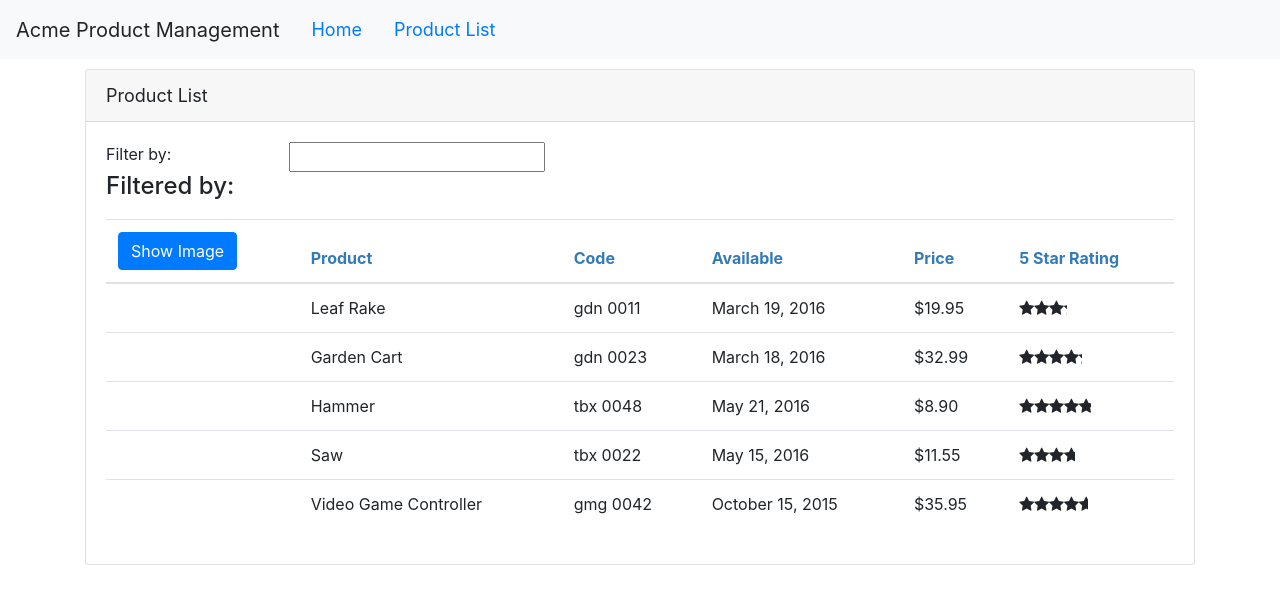
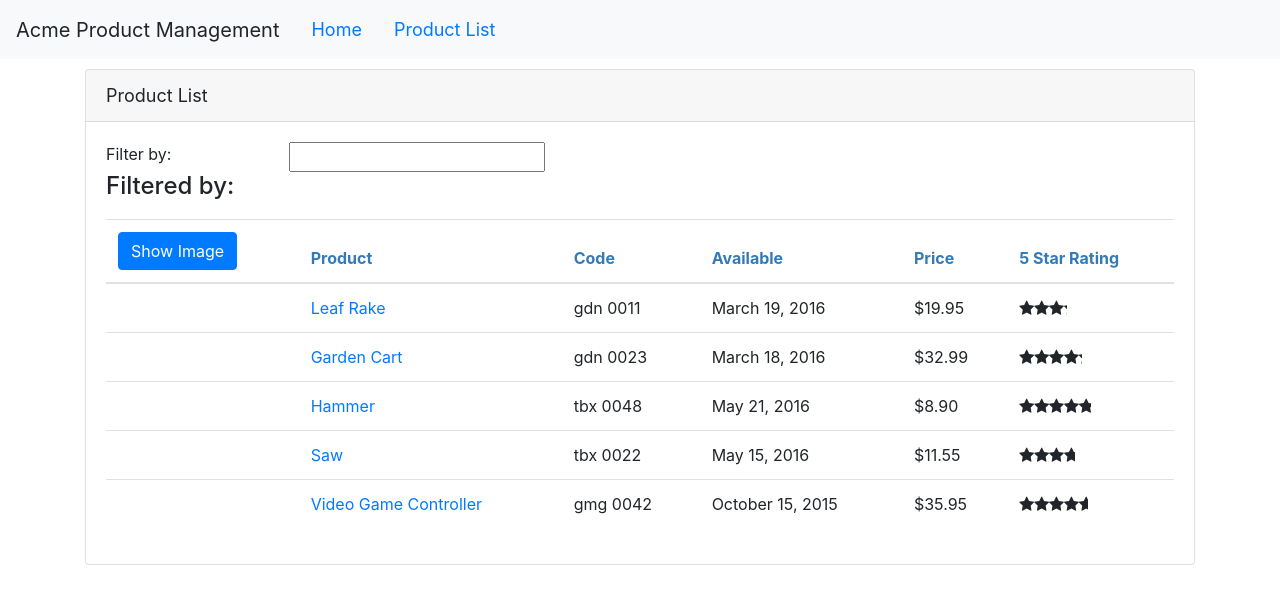
Before and after one commit to jmphelps/APM, an Angular app: page /products in a window 1280 px wide. Shown: the top 604 px of the page. Built offline with nearby package versions, Linux system fonts and the light colour scheme.

Commit message:
worked on some routing stuff

```diff
--- a/src/app/products/product-detail.component.ts
+++ b/src/app/products/product-detail.component.ts
@@ -1,4 +1,5 @@
 import { Component, OnInit } from '@angular/core';
+import { ActivatedRoute } from '@angular/router';
 import { IProduct } from './product';
 
 @Component({
@@ -9,9 +10,21 @@
 pageTitle = 'Product Detail';
 product: IProduct;
 
-  constructor() { }
+  constructor(private route: ActivatedRoute) { }
 
   ngOnInit() {
+    let id = +this.route.snapshot.paramMap.get('id');
+    this.pageTitle += `: ${id}`;
+    this.product = {
+      'productId': 1,
+      'productName': 'Leaf Rake',
+      'productCode': 'GDN-0011',
+      'releaseDate': 'March 19, 2016',
+      'description': 'Leaf rake with 48-inch wooden handle.',
+      'price': 19.95,
+      'starRating': 3.2,
+      'imageUrl': 'https://openclipart.org/image/300px/svg_to_png/26215/Anonymous_Leaf_Rake.png'
+    };
   }
 
 }
--- a/src/app/products/product-list.component.html
+++ b/src/app/products/product-list.component.html
@@ -38,7 +38,8 @@
                       [style.width.px]='imageWidth'
                       [style.margin.px]='imageMargin'
                       ></td>
-              <td>{{ product.productName }}</td>
+              <td><a [routerLink]="['/products', product.productId]">
+                  {{ product.productName }}</a></td>
               <td>{{ product.productCode | lowercase | convertToSpaces: '-'}}</td>
               <td>{{ product.releaseDate }}</td>
               <td>{{ product.price | currency:'USD':'symbol':'1.2-2'}}</td>
```
